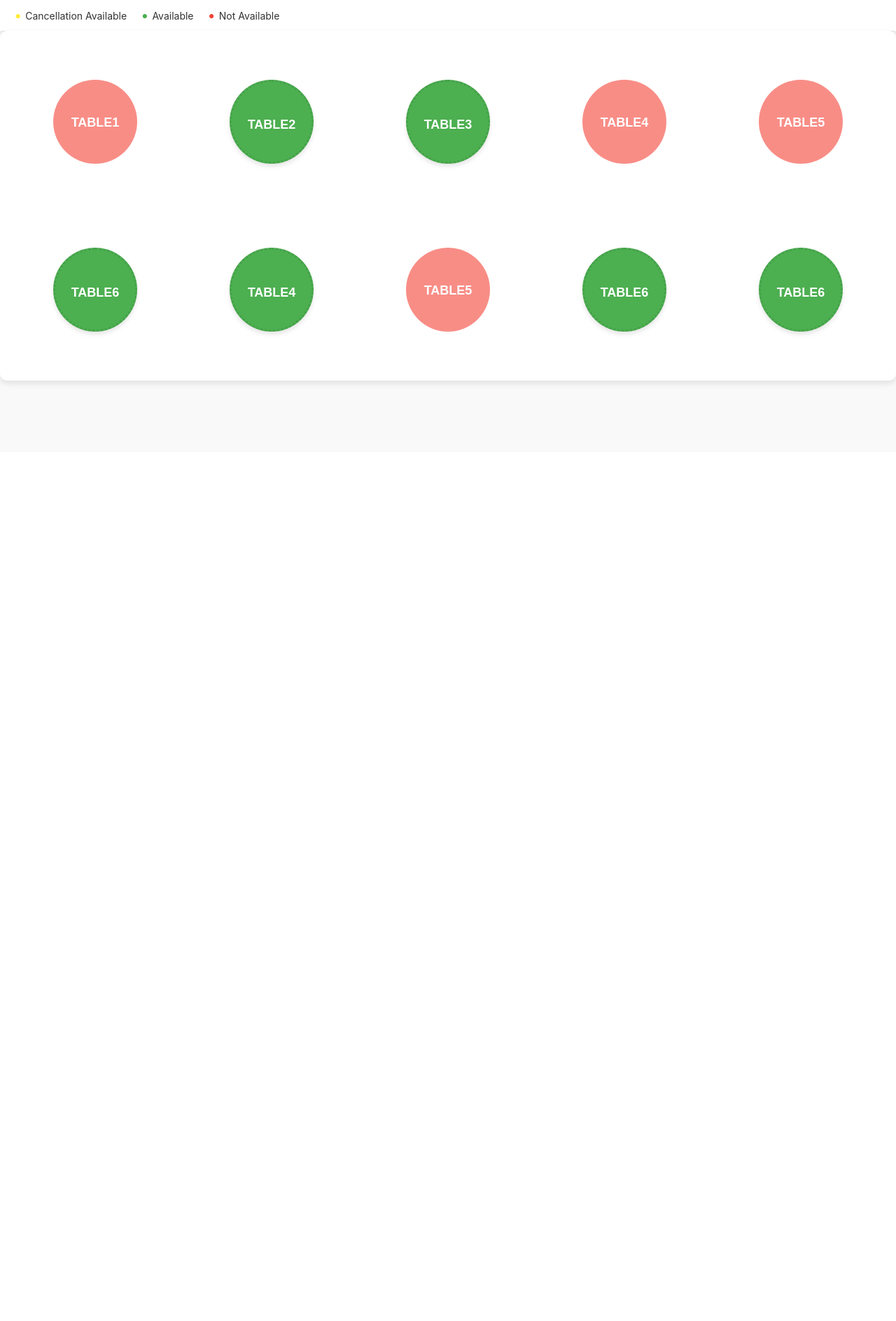
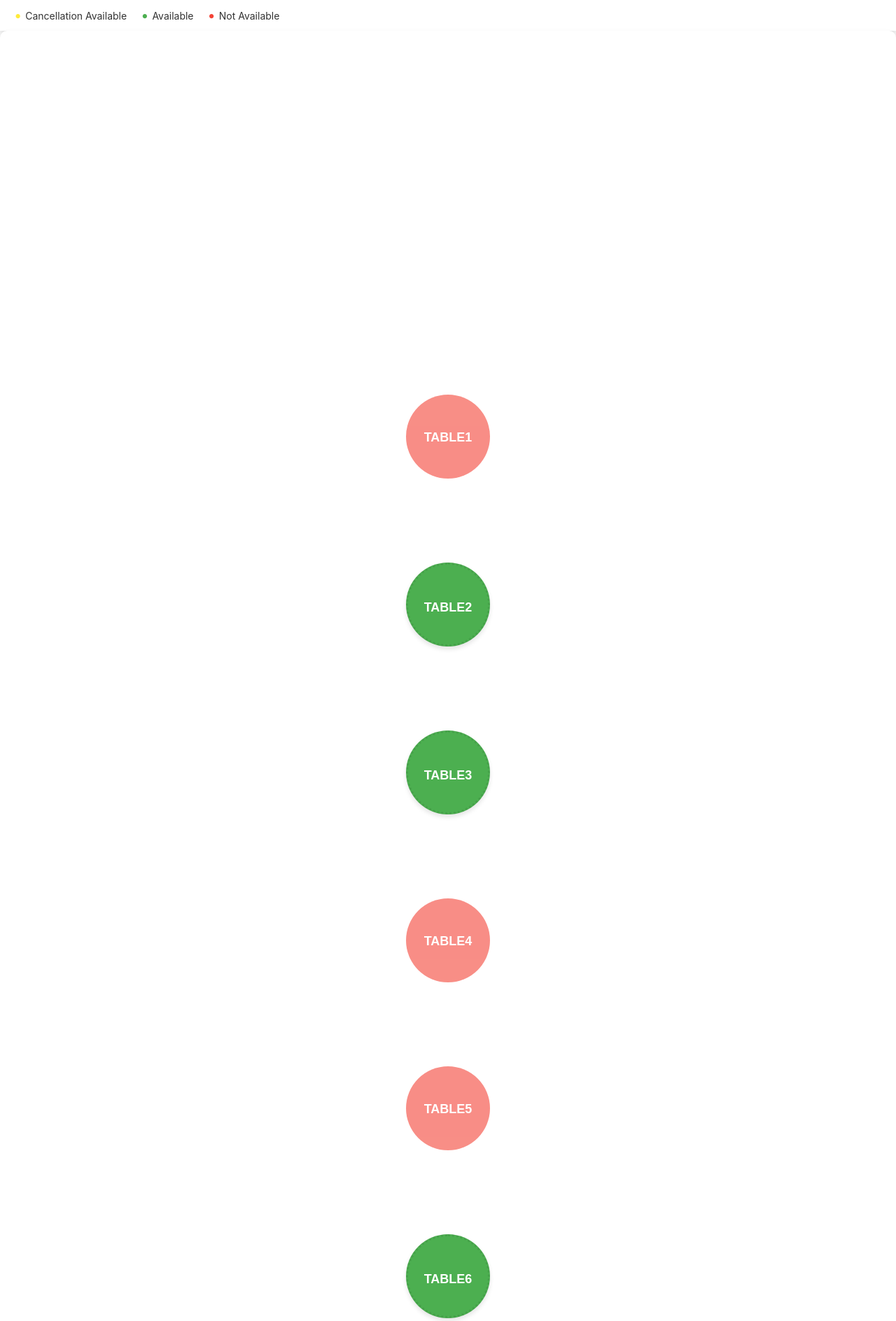
Before and after one commit to Pav125/RestroReserve, a Django app: page /status in a window 1280 px wide. Shown: the part 154-2042 px from the top of the page at 70% size. Before the commit the page ends 705 px from the top, so only its background shows below. Run offline with Django 5.2, Linux system fonts and the light colour scheme.

Commit message:
updatingg

```diff
--- a/Bookings/static/Bookings/styles.css
+++ b/Bookings/static/Bookings/styles.css
@@ -118,7 +118,7 @@ nav .brand {
 .container {
     max-width: 1200px;
     margin: 0 auto;
-    padding: 50px;
+    padding: 500px;
     background-color: #fff;
     box-shadow: 0 4px 8px rgba(0, 0, 0, 0.1);
     border-radius: 10px;
```
